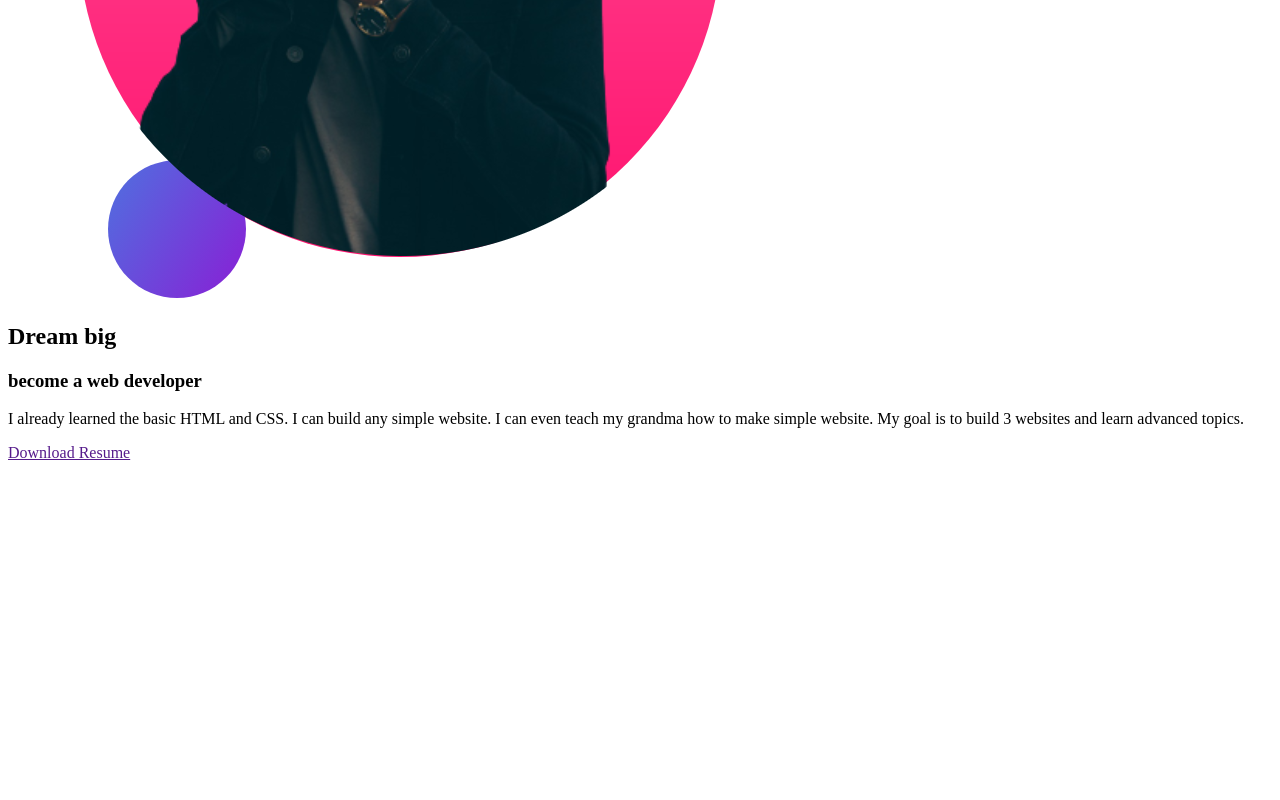
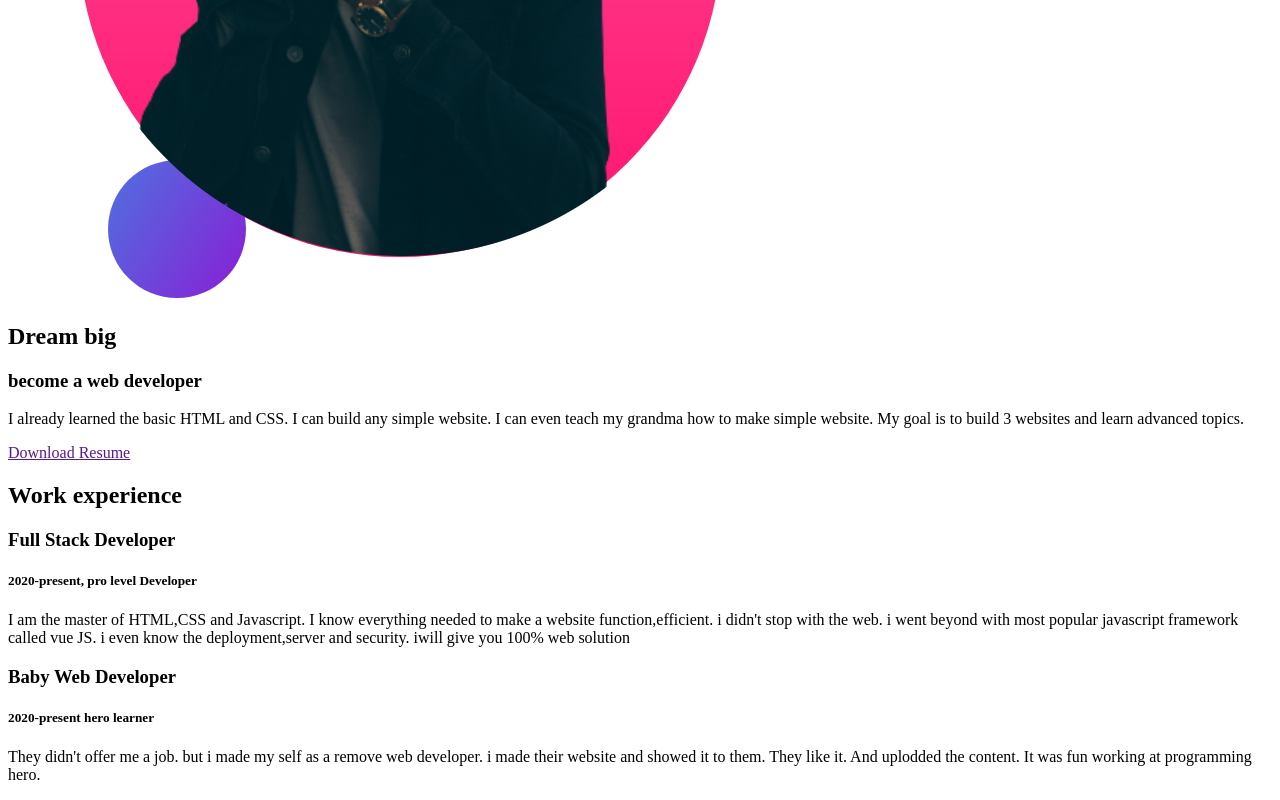
Before and after one commit to mdshemul48/recreate-pre-assingment, a plain HTML site: page index.html in a window 1280 px wide. Shown: the part 1073-1873 px from the top of the page. Before the commit the page ends 1543 px from the top, so only its background shows below. Drawn offline with Linux system fonts and the light colour scheme.

Commit message:
adding experience area

```diff
--- a/index.html
+++ b/index.html
@@ -44,6 +44,26 @@
         </div>
     </section>
 
+    <section class="experience-area">
+        <h1>Work experience</h1>
+        <div>
+            <div>
+                <h3>Full Stack Developer</h3>
+                <h5>2020-present, pro level Developer</h5>
+                <p>I am the master of HTML,CSS and Javascript. I know everything needed to make a website
+                    function,efficient. i didn't stop with the web. i went beyond with most popular javascript framework
+                    called vue JS. i even know the deployment,server and security. iwill give you 100% web solution
+                </p>
+            </div>
+            <div>
+                <h3>Baby Web Developer</h3>
+                <h5>2020-present hero learner</h5>
+                <p>They didn't offer me a job. but i made my self as a remove web developer. i made their website and
+                    showed it to them. They like it. And uplodded the content. It was fun working at programming hero.
+                </p>
+            </div>
+        </div>
+    </section>
 
 
 
```
